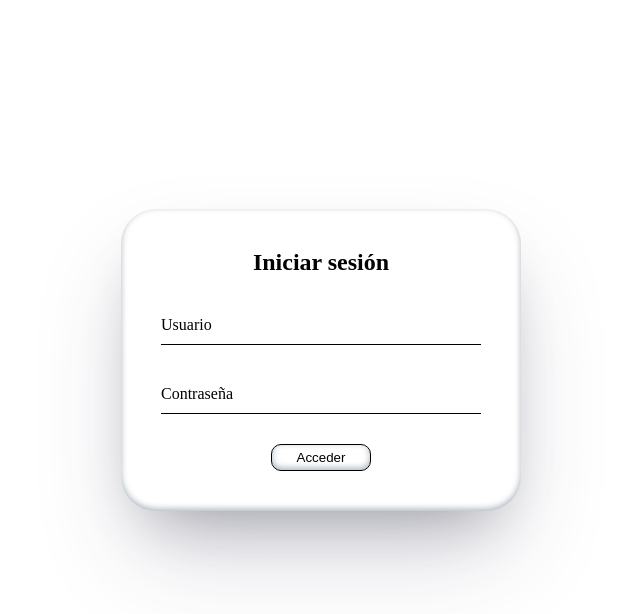
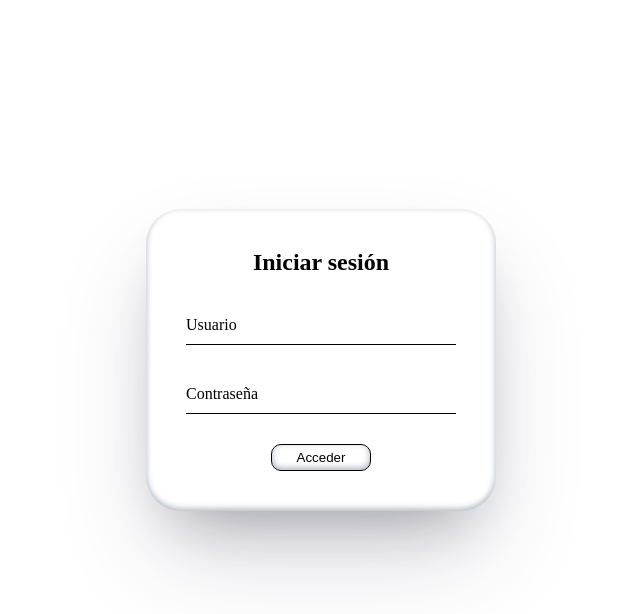
Before and after one commit to samuelperez7/bibliotecaWeb, a PHP site: page / in a window 1280 px wide. Shown: the top 614 px of the page, without its empty margins (319-959 px from the left). Run offline with PHP 8.4, Linux system fonts and the light colour scheme.

Commit message:
Cambios menores

```diff
--- a/index.php
+++ b/index.php
@@ -3,12 +3,12 @@
     <head>
         <meta charset="UTF-8">
         <title>Iniciar sesión</title>
-        <link rel="stylesheet" href="./style/login.css">
+        <link rel="stylesheet" href="style/login.css">
     </head>
     <body>
         <div class="contenedor-login">
             <h2>Iniciar sesión</h2>
-            <div><span class='error'><?php echo $error = "" ?></span></div>
+            <div><span class='error'><?= $error = "" ?></span></div>
             <form action="php/procesarLogin.php" method="POST">
                 <div class="campo-login">
                     <input type="text" name="inputUsuario" maxlength="50" required>
--- a/php/logout.php
+++ b/php/logout.php
@@ -2,12 +2,14 @@
 // Recuperamos la información de la sesión
 session_start();
 
+// Copiamos los parametros de la cookie de sesion
 $params = session_get_cookie_params();
 
 $_SESSION = Array();
 
+// Hacemos que la cookie caduque
 setcookie(
-    session_name(), // Es mejor usar session_name() en lugar de "PHPSESSID" por seguridad
+    session_name(), // ($_COOKIE["PHPSESSID"])
     '',
     [
         'expires' => time() - 42000,
--- a/php/procesarLogin.php
+++ b/php/procesarLogin.php
@@ -1,6 +1,6 @@
 <?php
 // Incluimos la conexión con permisos de bibliotecario (ubicada en la carpeta conexion)
-require_once "../conexionDB/conexion.php";
+require_once "conexionDB/conexion.php";
 
 // Verificamos que los datos lleguen por POST
 if ($_SERVER['REQUEST_METHOD'] === 'POST') {
@@ -29,7 +29,7 @@ if ($_SERVER['REQUEST_METHOD'] === 'POST') {
                 // Iniciamos sesión en PHP
                 session_start();
                 session_regenerate_id(true);
-                $_SESSION['user_id'] = $usuario['Id'];
+                $_SESSION['id_usuario'] = $usuario['Id'];
                 $_SESSION['nombre_usuario'] = $usuario['Nombre_Usuario'];
 
                 // 4. Redirección basada en si es bibliotecario o no
--- a/style/login.css
+++ b/style/login.css
@@ -6,7 +6,7 @@ html {
 	position: absolute;
 	top: 45%;
 	left: 50%;
-	width: 400px;
+	width: 350px;
 	padding: 40px;
 	transform: translate(-50%, -50%);
 	background-color: var(--bg);
```
Also changed, not shown: php/accesos.php (+5 -4 lines), README.md.
